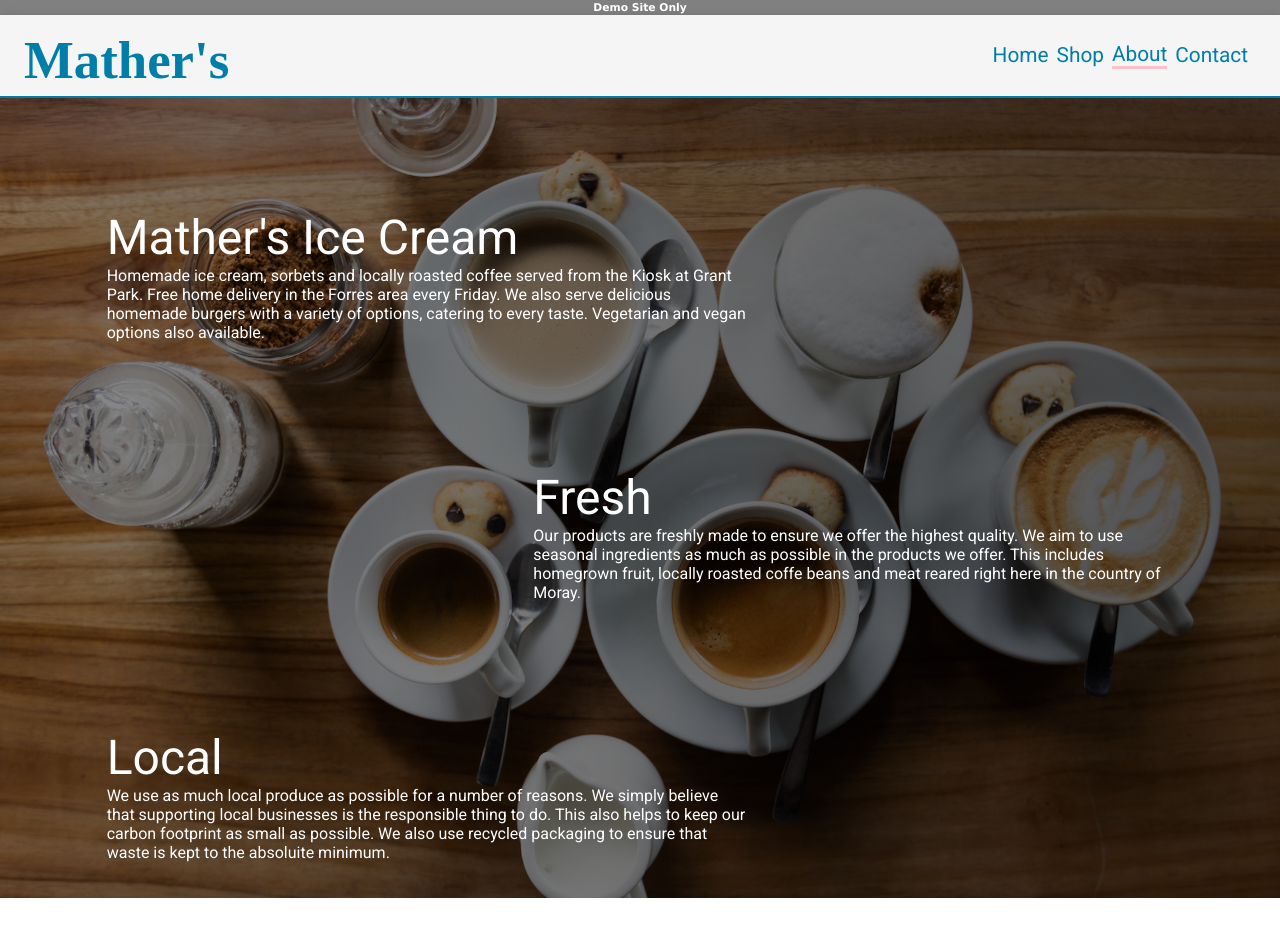
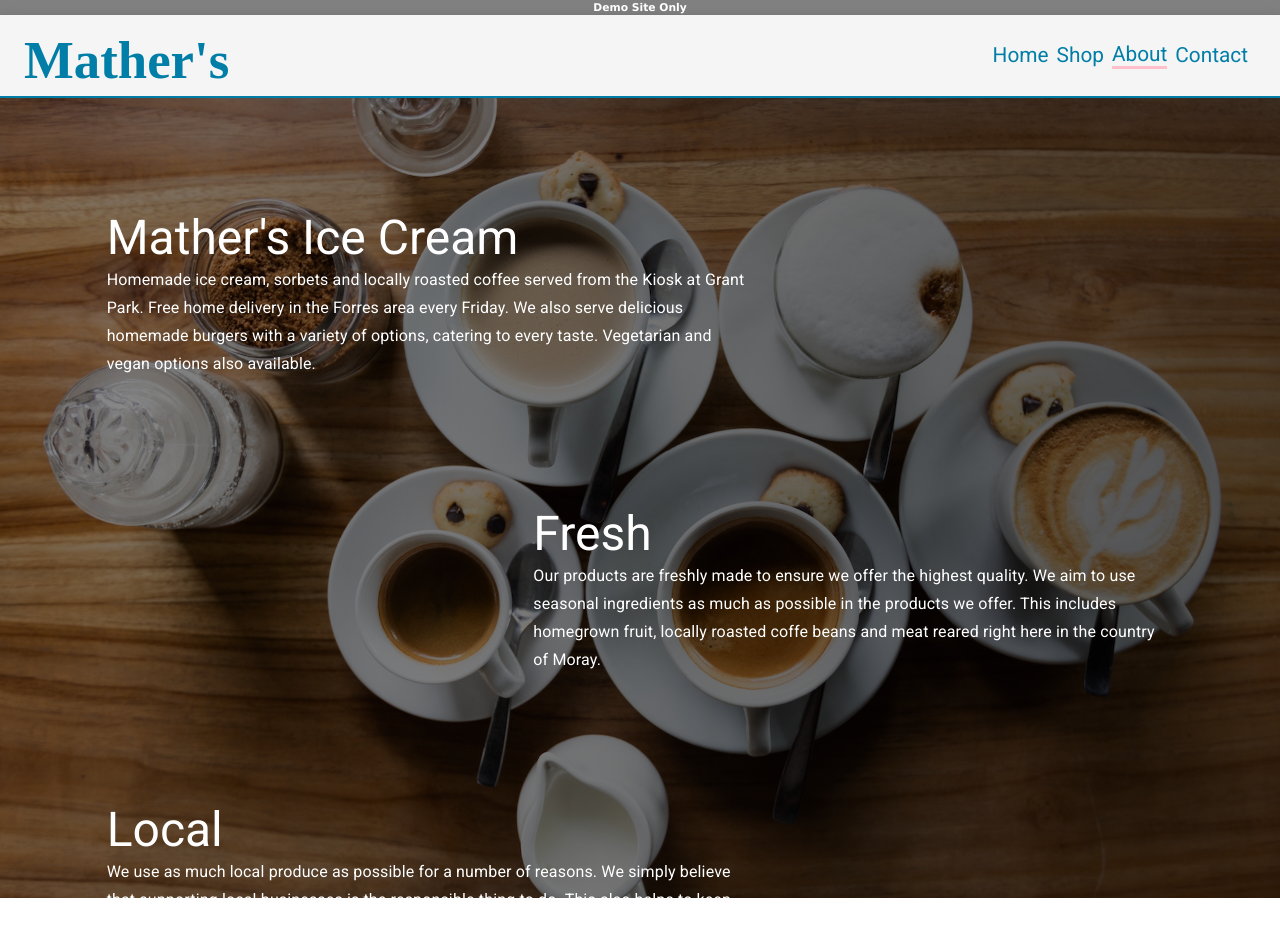
Before and after one commit to samh21/mathers, a React (Create React App) app in the folder client/: page /about in a window 1280 px wide. Shown: the top 936 px of the page. Built offline with nearby package versions, Linux system fonts and the light colour scheme; a web font is replaced by a local one.

Commit message:
Fixed about page warnings

```diff
--- a/client/src/components/About.js
+++ b/client/src/components/About.js
@@ -23,7 +23,7 @@ const About = () => {
         <Grid container>
           <Grid item xs={12} display="flex" container>
             <Grid item xs={1} />
-            <Grid xs={10} md={6}>
+            <Grid item xs={10} md={6}>
               <Box
                 display="flex"
                 flexDirection="column"
@@ -33,7 +33,7 @@ const About = () => {
               >
                 <Box>
                   <Typography variant="h3">Mather's Ice Cream</Typography>
-                  <Typography variant="p">
+                  <Typography variant="subtitle1">
                     Homemade ice cream, sorbets and locally roasted coffee
                     served from the Kiosk at Grant Park. Free home delivery in
                     the Forres area every Friday. We also serve delicious
@@ -47,7 +47,7 @@ const About = () => {
           </Grid>
           <Grid item xs={12} display="flex" container>
             <Grid item xs={1} md={5} />
-            <Grid xs={10} md={6}>
+            <Grid item xs={10} md={6}>
               <Box
                 display="flex"
                 flexDirection="column"
@@ -57,7 +57,7 @@ const About = () => {
               >
                 <Box>
                   <Typography variant="h3">Fresh</Typography>
-                  <Typography variant="p">
+                  <Typography variant="subtitle1">
                     Our products are freshly made to ensure we offer the highest
                     quality. We aim to use seasonal ingredients as much as
                     possible in the products we offer. This includes homegrown
@@ -71,7 +71,7 @@ const About = () => {
           </Grid>
           <Grid item xs={12} display="flex" container>
             <Grid item xs={1} />
-            <Grid xs={10} md={6}>
+            <Grid item xs={10} md={6}>
               <Box
                 display="flex"
                 flexDirection="column"
@@ -81,7 +81,7 @@ const About = () => {
               >
                 <Box>
                   <Typography variant="h3">Local</Typography>
-                  <Typography variant="p">
+                  <Typography variant="subtitle1">
                     We use as much local produce as possible for a number of
                     reasons. We simply believe that supporting local businesses
                     is the responsible thing to do. This also helps to keep our
```
